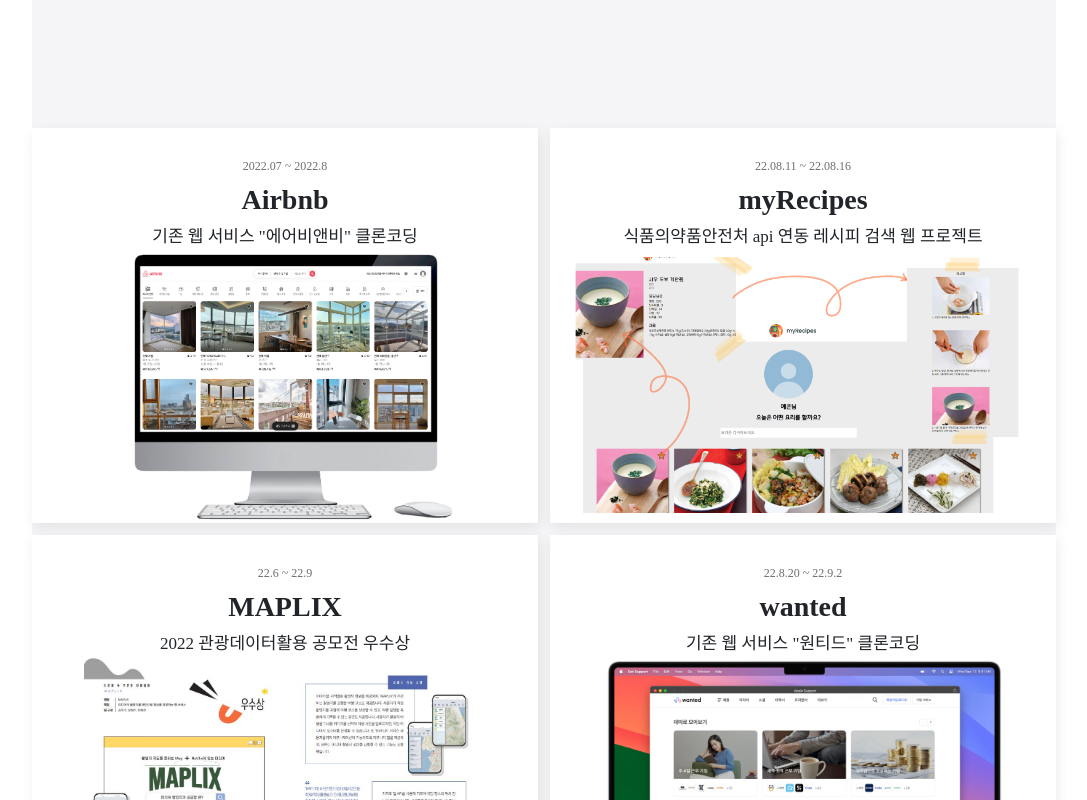
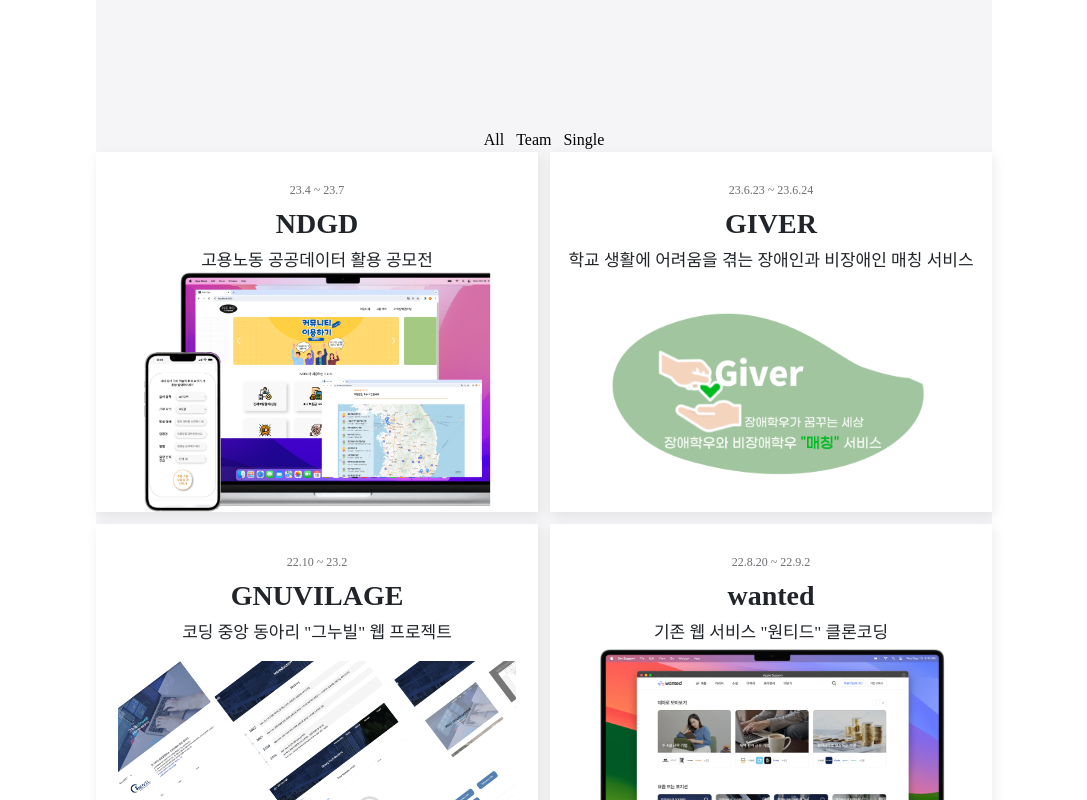
Before and after one commit to yeeun426/personal-portfolio, a React (Create React App) app in the folder front/: page /project in a window 1280 px wide. Shown: the top 800 px of the page, without its empty margins (96-1183 px from the left). Built offline with nearby package versions, Linux system fonts and the light colour scheme; a web font is replaced by a local one.

Commit message:
feat : team, single, all

```diff
--- a/front/src/components/Main/FirstMain.js
+++ b/front/src/components/Main/FirstMain.js
@@ -52,6 +52,14 @@ export default function FristMain({ onContentClick, activeIndex }) {
             </button>
           </div>
         </div>
+        <div className='aside-info'>
+          <img
+            src={process.env.PUBLIC_URL + '/images/icon/logo.png'}
+            alt='LYE'
+          />
+          <div>thsudkcla7@naver.com</div>
+          <p>Last update:2025/03</p>
+        </div>
       </aside>
       <div className='main-container'>
         <h2 className='h1'>
--- a/front/src/pages/Project/Project.js
+++ b/front/src/pages/Project/Project.js
@@ -11,27 +11,30 @@ export default function Project() {
   const location = useLocation();
   const containerRef = useRef(null);
 
-  // 1️⃣ 세션 스토리지에서 프로젝트 데이터를 가져옴
   const storedProject = sessionStorage.getItem('projectData');
   const [project, setProject] = useState(
     storedProject ? JSON.parse(storedProject) : []
   );
 
+  const [filteredProject, setFilteredProject] = useState(project);
+
   useEffect(() => {
-    // 2️⃣ location.state에 데이터가 있으면 세션 스토리지에 저장
+    // location.state에 데이터가 있으면 세션 스토리지에 저장
     if (location.state?.project) {
       sessionStorage.setItem(
         'projectData',
         JSON.stringify(location.state.project)
       );
       setProject(location.state.project);
+      setFilteredProject(location.state.project);
     }
-    // 3️⃣ 데이터가 없으면 JSON 파일에서 불러오기
+    // 3. 데이터가 없으면 JSON 파일에서 불러오기
     else if (!storedProject) {
       fetch('/data/project.json')
         .then((res) => res.json())
         .then((data) => {
           setProject(data);
+          setFilteredProject(data);
           sessionStorage.setItem('projectData', JSON.stringify(data));
         });
     }
@@ -43,7 +46,7 @@ export default function Project() {
     gsap.set('.project-content', { opacity: 0, y: 20 });
 
     const trigger = ScrollTrigger.batch('.project-content', {
-      id: 'projectTrigger', // ID 부여
+      id: 'projectTrigger',
       batchMax: 2,
       onEnter: (batch) => {
         gsap.to(batch, { opacity: 1, y: 0, stagger: 0.2 });
@@ -58,13 +61,29 @@ export default function Project() {
     return () => {
       ScrollTrigger.getById('projectTrigger')?.kill(); // 특정 트리거만 제거
     };
-  }, [project]);
+  }, [filteredProject]);
+
+  const handleTeam = (isTeam) => {
+    if (isTeam === null) {
+      setFilteredProject(project);
+    } else {
+      setFilteredProject(project.filter((p) => p.team === isTeam));
+    }
+  };
 
   return (
     <ProjectStyled>
+      <div>
+        <button onClick={() => handleTeam(null)}>All</button>
+        <button onClick={() => handleTeam(true)}>Team</button>
+        <button onClick={() => handleTeam(false)}>Single</button>
+      </div>
       <div className='project' ref={containerRef}>
-        {project.map((project) => (
-          <div ref={containerRef} className='project-content' key={project.id}>
+        {filteredProject
+          .slice()
+          .reverse()
+          .map((project) => (
+            <div className='project-content' key={project.id}>
               <div className='project-txt'>
                 <div className='project-date'>{project.date}</div>
                 <div className='project-name'>{project.name}</div>
--- a/front/src/pages/Project/style.js
+++ b/front/src/pages/Project/style.js
@@ -4,10 +4,10 @@ export const ProjectStyled = styled.div`
   background-color: #f5f5f7;
   box-sizing: border-box;
   --swiper-theme-color: #d483d0;
-  width: 80%;
+  width: 70%;
   margin: auto;
   padding: 8rem 0;
-  max-width: 1320px;
+  max-width: 1200px;
 
   .project {
     display: grid;
```
Lines whose indentation alone changed are shown as unchanged.
